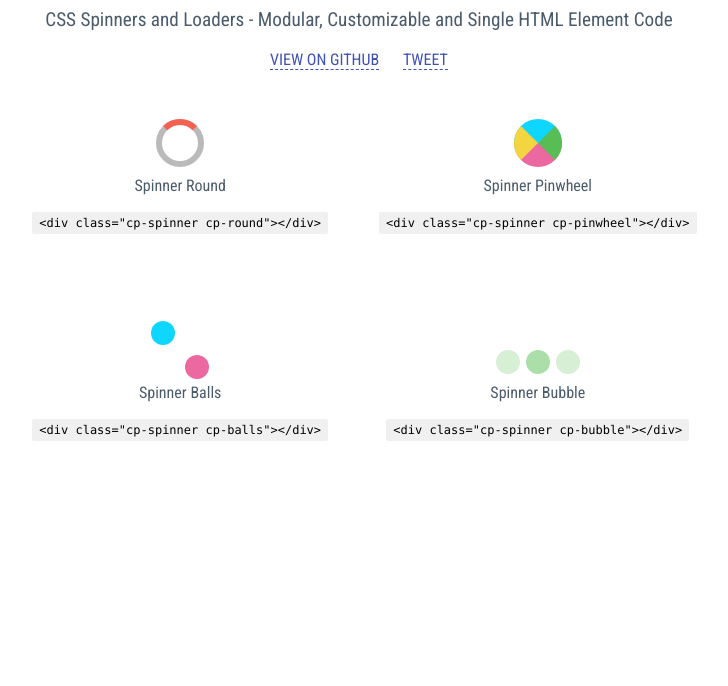
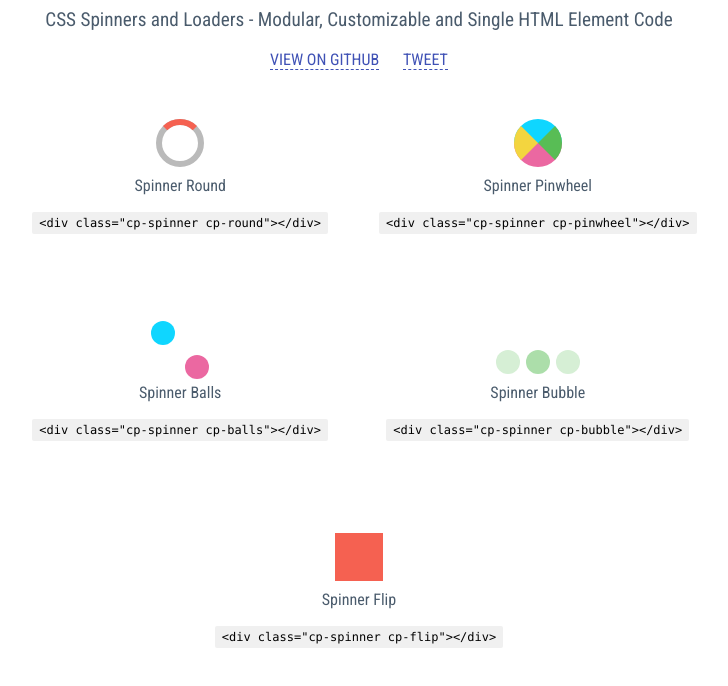
Before and after one commit to webkul/csspin, a website: page index.html in a window 1280 px wide. Shown: the part 120-806 px from the top of the page, without its empty margins (281-1009 px from the left). Drawn offline with Linux system fonts and the light colour scheme.

Commit message:
Initialized Flip Spinner

```diff
--- a/index.html
+++ b/index.html
@@ -96,6 +96,22 @@
 			</div>
 			<!--//Spinner Block-->
 
+			<!--Spinner Block-->
+			<div class="cp-spinner-block">
+				<!--Spinner Bubble Element-->
+					<div class="cp-spinner cp-flip"></div>
+				<!--//Spinner Bubble Element-->
+
+				<!--Caption-->
+					<span>Spinner Flip</span>
+				<!--//Caption-->
+
+				<!--Syntax-->
+					<pre>&lt;div class="cp-spinner cp-flip"&gt;&lt;/div&gt</pre>
+				<!--//Syntax-->
+			</div>
+			<!--//Spinner Block-->
+
 		</div>
 		<!--Spinners-->
 
--- /dev/null
+++ b/less/_flip.less
@@ -0,0 +1,33 @@
+/*Flip Spinner*/
+.cp-flip{
+	transform-style: preserve-3d;
+	perspective: 10em;
+}
+.cp-flip:before{
+	.bounding-box(@boxSize, @boxSize);
+	background: @primaryColor;
+	content: " ";
+	position: absolute;
+	top: 0;
+	left: 0;
+	animation: cp-flip-animate-before @speed2x linear infinite;
+}
+
+/*Flip Spinner Animation*/
+@keyframes cp-flip-animate-before{
+	0% {
+		transform: rotateY(0deg) rotateX(0deg);
+	}
+	25%{
+		transform: rotateY(360deg) rotateX(0deg);
+	}
+	50%{
+		transform: rotateY(360deg) rotateX(360deg);
+	}
+	75%{
+		transform: rotateY(0deg) rotateX(360deg);
+	}
+	100%{
+		transform: rotateY(0deg) rotateX(0deg);
+	}
+}
--- /dev/null
+++ b/less/csspin-flip.less
@@ -0,0 +1,3 @@
+/*Only Spinner Flip*/
+@import url("_globals.less");
+@import url("_flip.less");
--- a/less/csspin.less
+++ b/less/csspin.less
@@ -3,3 +3,4 @@
 @import url("_pinwheel.less");
 @import url("_balls.less");
 @import url("_bubble.less");
+@import url("_flip.less");
```
Also changed, not shown: css/csspin-flip.css (added), csspin.css.
